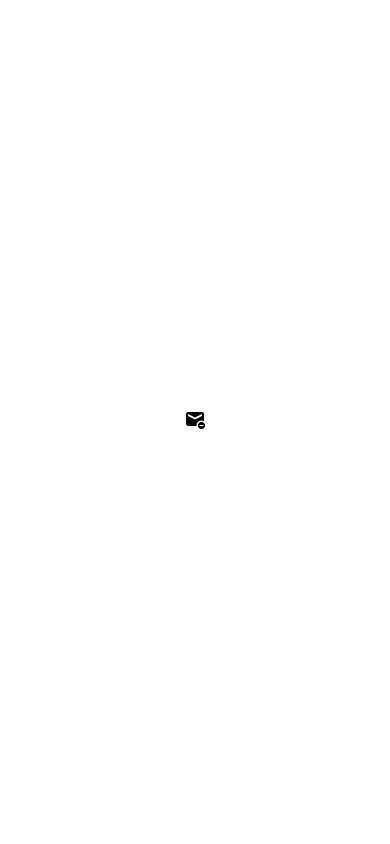
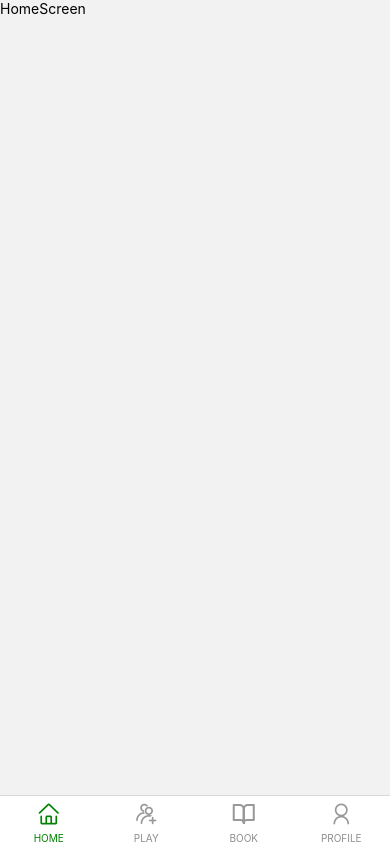
Before and after one commit to EaloTaher/react-native-playo-app, a React Native app: screen / in a window 390 px wide. Built offline with nearby package versions, Linux system fonts and the light colour scheme.

Commit message:
initialise react navigation and design bottom tabs

```diff
--- a/App.js
+++ b/App.js
@@ -1,15 +1,9 @@
 import { StatusBar } from "expo-status-bar";
 import { StyleSheet, Text, View } from "react-native";
 import MaterialIcons from "@expo/vector-icons/MaterialIcons";
+import StackNavigator from "./navigation/StackNavigator";
 export default function App() {
-  return (
-    <View style={styles.container}>
-      <Text>
-        <MaterialIcons name="unsubscribe" size={24} color="black" />
-      </Text>
-      <StatusBar style="auto" />
-    </View>
-  );
+  return <StackNavigator />;
 }
 
 const styles = StyleSheet.create({
--- /dev/null
+++ b/navigation/StackNavigator.js
@@ -0,0 +1,103 @@
+import { StyleSheet, Text, View } from "react-native";
+import React from "react";
+import { createNativeStackNavigator } from "@react-navigation/native-stack";
+import { createBottomTabNavigator } from "@react-navigation/bottom-tabs";
+import HomeScreen from "../screens/HomeScreen";
+import BookScreen from "../screens/BookScreen";
+import PlayScreen from "../screens/PlayScreen";
+import ProfileScreen from "../screens/ProfileScreen";
+import AntDesign from "@expo/vector-icons/AntDesign";
+import Feather from "@expo/vector-icons/Feather";
+import { NavigationContainer } from "@react-navigation/native";
+
+const Stack = createNativeStackNavigator();
+const Tab = createBottomTabNavigator();
+
+function BottomTabs() {
+  return (
+    <Tab.Navigator>
+      <Tab.Screen
+        name="HOME"
+        component={HomeScreen}
+        options={{
+          headerShown: false,
+          tabBarActiveTintColor: "green",
+          tabBarIcon: ({ focused }) =>
+            focused ? (
+              <AntDesign name="home" size={24} color="green" />
+            ) : (
+              <AntDesign name="home" size={24} color="#989898" />
+            ),
+        }}
+      />
+      <Tab.Screen
+        name="PLAY"
+        component={PlayScreen}
+        options={{
+          headerShown: false,
+          tabBarActiveTintColor: "green",
+          tabBarIcon: ({ focused }) =>
+            focused ? (
+              <AntDesign name="addusergroup" size={24} color="green" />
+            ) : (
+              <AntDesign name="addusergroup" size={24} color="#989898" />
+            ),
+        }}
+      />
+      <Tab.Screen
+        name="BOOK"
+        component={BookScreen}
+        options={{
+          headerShown: false,
+          tabBarActiveTintColor: "green",
+          tabBarIcon: ({ focused }) =>
+            focused ? (
+              <Feather name="book-open" size={24} color="green" />
+            ) : (
+              <Feather name="book-open" size={24} color="#989898" />
+            ),
+        }}
+      />
+      <Tab.Screen
+        name="PROFILE"
+        component={ProfileScreen}
+        options={{
+          headerShown: false,
+          tabBarActiveTintColor: "green",
+          tabBarIcon: ({ focused }) =>
+            focused ? (
+              <AntDesign name="user" size={24} color="green" />
+            ) : (
+              <AntDesign name="user" size={24} color="#989898" />
+            ),
+        }}
+      />
+    </Tab.Navigator>
+  );
+}
+
+function MainStack() {
+  return (
+    <Stack.Navigator>
+      <Stack.Screen
+        name="main"
+        component={BottomTabs}
+        options={{
+          headerShown: false,
+        }}
+      />
+    </Stack.Navigator>
+  );
+}
+
+const StackNavigator = () => {
+  return (
+    <NavigationContainer>
+      <MainStack />
+    </NavigationContainer>
+  );
+};
+
+export default StackNavigator;
+
+const styles = StyleSheet.create({});
--- /dev/null
+++ b/screens/BookScreen.js
@@ -0,0 +1,14 @@
+import { StyleSheet, Text, View } from "react-native";
+import React from "react";
+
+const BookScreen = () => {
+  return (
+    <View>
+      <Text>BookScreen</Text>
+    </View>
+  );
+};
+
+export default BookScreen;
+
+const styles = StyleSheet.create({});
--- /dev/null
+++ b/screens/HomeScreen.js
@@ -0,0 +1,14 @@
+import { StyleSheet, Text, View } from "react-native";
+import React from "react";
+
+const HomeScreen = () => {
+  return (
+    <View>
+      <Text>HomeScreen</Text>
+    </View>
+  );
+};
+
+export default HomeScreen;
+
+const styles = StyleSheet.create({});
--- /dev/null
+++ b/screens/PlayScreen.js
@@ -0,0 +1,14 @@
+import { StyleSheet, Text, View } from "react-native";
+import React from "react";
+
+const PlayScreen = () => {
+  return (
+    <View>
+      <Text>PlayScreen</Text>
+    </View>
+  );
+};
+
+export default PlayScreen;
+
+const styles = StyleSheet.create({});
--- /dev/null
+++ b/screens/ProfileScreen.js
@@ -0,0 +1,14 @@
+import { StyleSheet, Text, View } from "react-native";
+import React from "react";
+
+const ProfileScreen = () => {
+  return (
+    <View>
+      <Text>ProfileScreen</Text>
+    </View>
+  );
+};
+
+export default ProfileScreen;
+
+const styles = StyleSheet.create({});
```
Also changed, not shown: package.json (+6 -1 lines), 1 other file (tests, documents, lock files or other folders).
